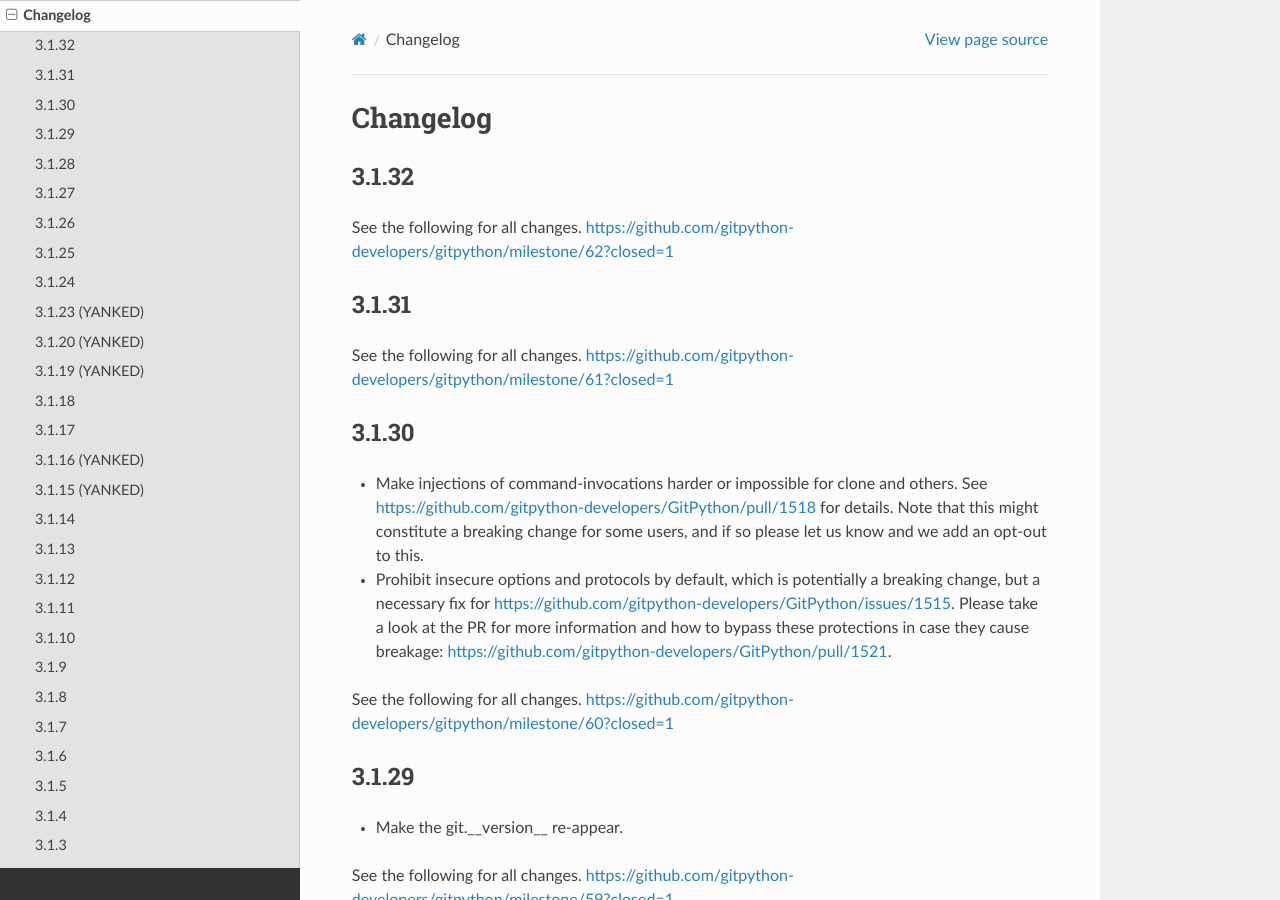
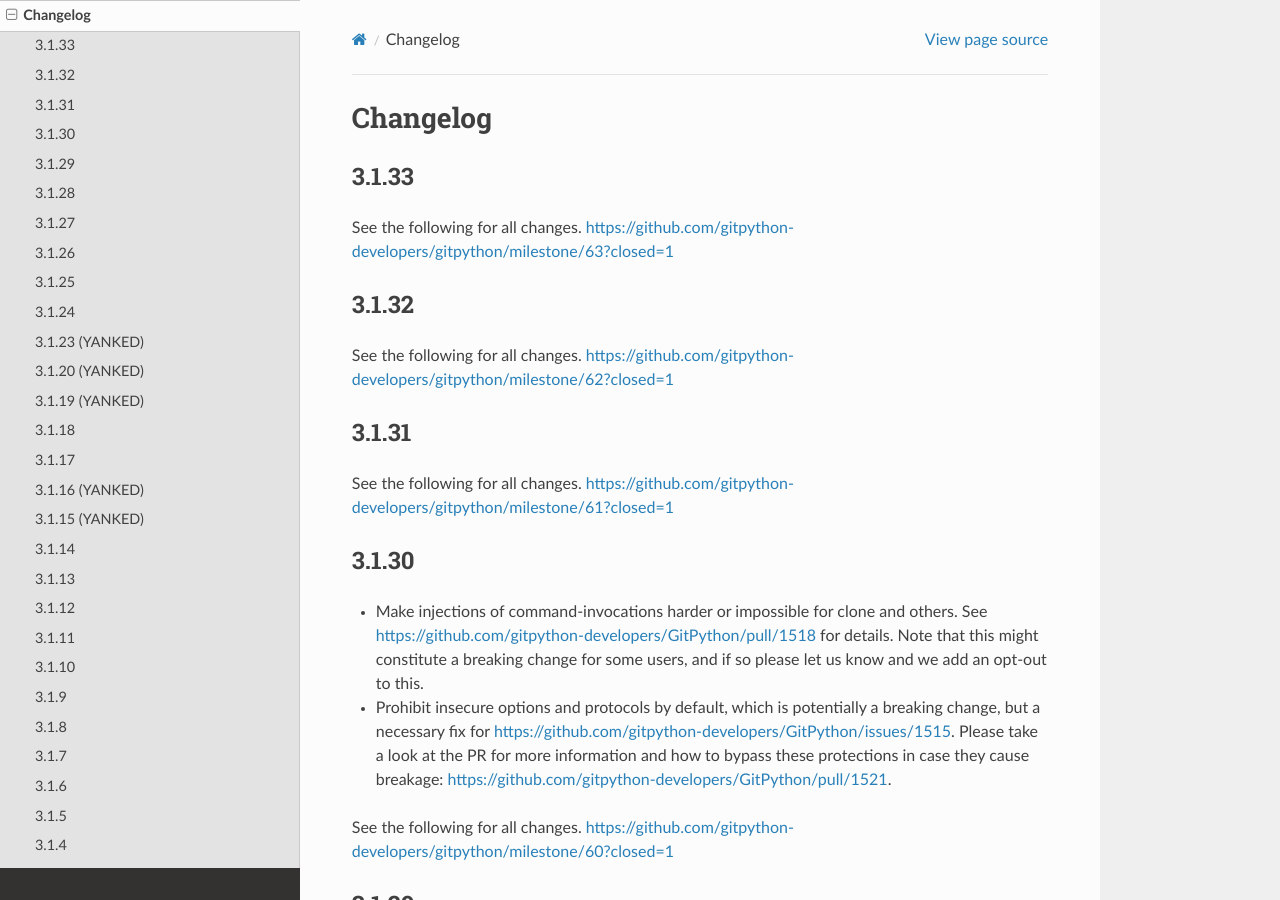
Before and after one commit to gitpython-developers/GitPython, a Sphinx documentation site: the page built from doc/source/changes.rst, in a window 1280 px wide and 900 px high. Built offline with Sphinx 7.4.7 and the Read the Docs theme 2.0.0, drawn with Linux system fonts in a browser that asks for light colours.

Commit message:
prepare for next release

```diff
--- a/doc/source/changes.rst
+++ b/doc/source/changes.rst
@@ -1,6 +1,12 @@
 =========
 Changelog
 =========
+
+3.1.33
+======
+
+See the following for all changes.
+https://github.com/gitpython-developers/gitpython/milestone/63?closed=1
 
 3.1.32
 ======
```
Also changed, not shown: 1 other file.
